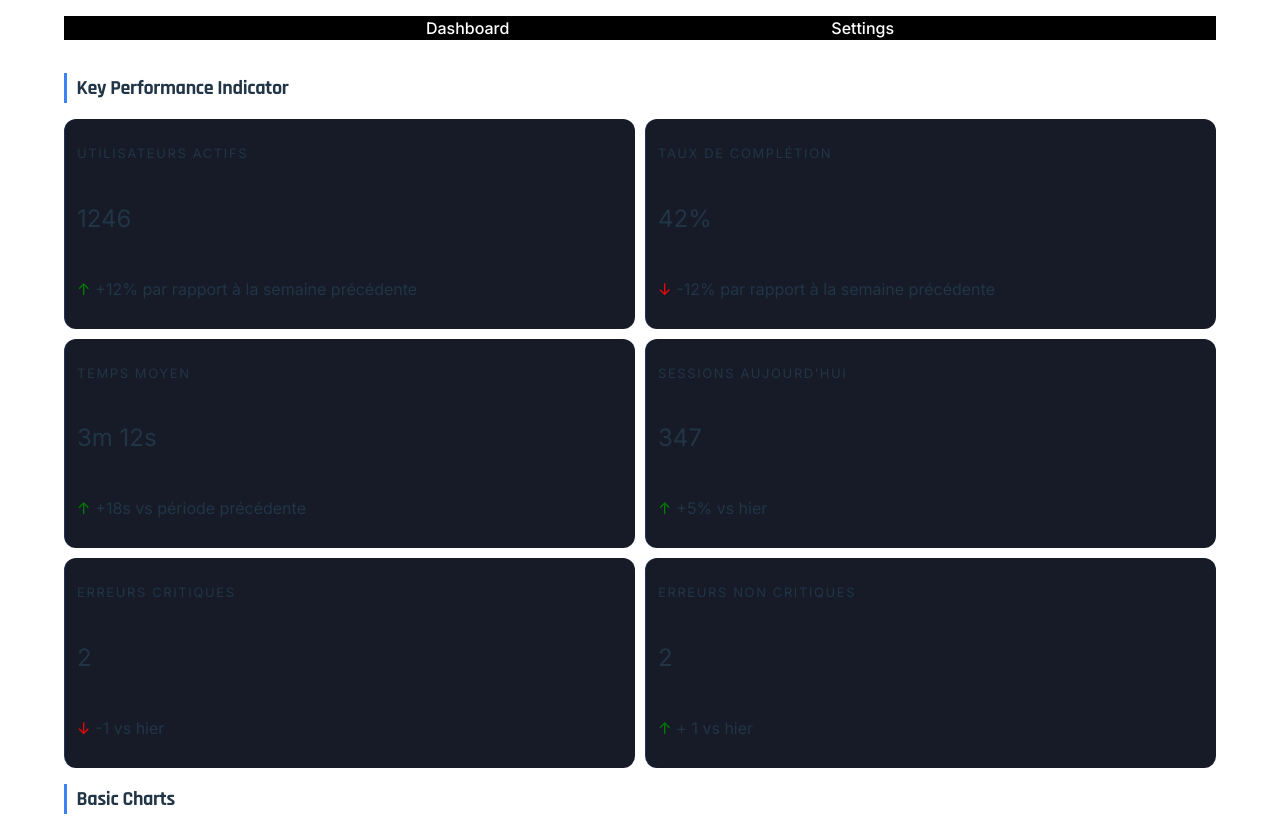
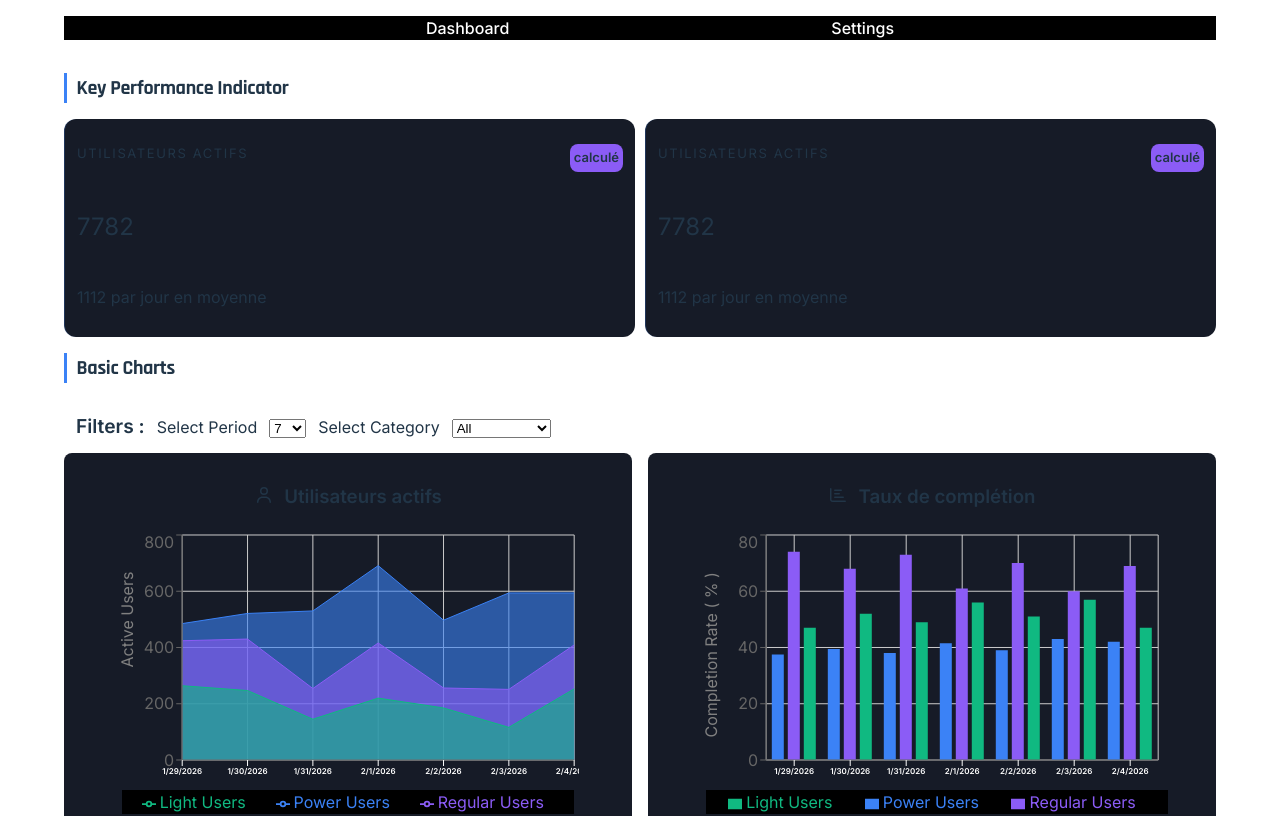
Before and after one commit to MonkeyClem/dashboard-react-ts, a React (Vite) app: page /dashboard in a window 1280 px wide. Shown: the top 816 px of the page. Built offline with nearby package versions, Linux system fonts and the light colour scheme.

Commit message:
feat(kpi) : Partial switch from hardcoded data to a more realistic mock
- Introducing the buildKpis function, which will group the functions
  used to build each KPI
- Introducing the buildActiveUsersKpi function
- Add styled badge to distinguish mocked KPIs from hardcoded ones

```diff
--- a/src/features/dashboard/components/KpiCard/KpiCard.module.css
+++ b/src/features/dashboard/components/KpiCard/KpiCard.module.css
@@ -8,11 +8,25 @@
     border-left: 0.1rem solid rgba(59, 130, 246, 0.25);
 }
 
+.kpiCardLabelAndBadgeContainer{
+    display: flex;
+    justify-content: space-between;
+}
+
 .kpiCardLabel{
     text-transform: uppercase;
     letter-spacing: 0.1rem;
     font-size: small;
 }
+
+.badge {
+    padding: 0.25rem;
+    border-radius: 8px;
+    font-weight: bold;
+    font-size: small;
+}
+.badge--calculated { background-color: #8B5CF6; }
+.badge--estimated  { background-color: #3B82F6; }
 
 .kpiCardValue {
     font-size: 1.5rem;
@@ -25,10 +39,10 @@
     gap: 5px;
 }
 
-.kpiPositiveIndicator{
+/* .kpiPositiveIndicator{
     color: green;
 }
 
 .kpiNegativeIndicator{
     color : red
-}
+} */
--- a/src/features/dashboard/components/KpiCard/KpiCard.tsx
+++ b/src/features/dashboard/components/KpiCard/KpiCard.tsx
@@ -1,22 +1,31 @@
 import styles from "./KpiCard.module.css";
 
-interface KpiCardProps {
+export type KpiProvenance = "calculated" | "estimated"
+export interface KpiCardProps {
+  id: number,
   label: string;
   value: string | number;
   hint?: string;
+  provenance: KpiProvenance
 }
 
-export default function KpiCard({ label, value, hint }: KpiCardProps) {
+export default function KpiCard({ label, value, hint, provenance }: KpiCardProps) {
 
   const indicator = hint?.startsWith("+") ? "↑" : "↓";
+  const badgeLabel = provenance === "calculated" ? "calculé" : "estimé"
 
   return (
     <div className={styles.kpiCard}>
-      <p className={styles.kpiCardLabel}>{label}</p>
+      <div className={styles.kpiCardLabelAndBadgeContainer}>
+          <p className={styles.kpiCardLabel}>{label}</p>
+          <p className={`${styles.badge} ${styles[`badge--${provenance}`]}`}>
+            {badgeLabel}
+          </p>
+      </div>
       <p className={styles.kpiCardValue}>{value}</p>
       {hint ? (
         <div className={styles.kpiCardHint}>
-          <span className={indicator === "↑" ? styles.kpiPositiveIndicator : styles.kpiNegativeIndicator}>{indicator}</span>
+          {/* <span className={indicator === "↑" ? styles.kpiPositiveIndicator : styles.kpiNegativeIndicator}>{indicator}</span> */}
           <p> {hint}</p>
         </div>
       ) : null}
--- /dev/null
+++ b/src/features/dashboard/components/KpiCard/KpiCardUtils.ts
@@ -0,0 +1,31 @@
+import type { ActiveUsersTrendPoint } from "../../../../shared/types/analytics";
+import type { Category, PeriodDays } from "../../../../shared/types/filters";
+import type { KpiCardProps } from "./KpiCard";
+
+export const buildActiveUsersKpi = (
+    activeUsersTrend : ActiveUsersTrendPoint[],
+    category : Category,
+    period : PeriodDays) : KpiCardProps => {
+    const activeUsers = activeUsersTrend.map((data) => {
+      switch (category) {
+        case "lightUsers" :
+          return data.lightUsers;
+        case "regularUsers":
+          return data.regularUsers
+        case "powerUsers" :
+          return data.powerUsers;
+        default:
+          return data.powerUsers + data.lightUsers + data.regularUsers;
+      }
+    }).reduce((prev, curr) => prev + curr , 0)
+
+    const activeUsersMean = activeUsers / period
+
+    return {
+      id : 1,
+      label : "Utilisateurs Actifs",
+      value : activeUsers,
+      hint: `${activeUsersMean.toFixed(0)} par jour en moyenne`,
+      provenance: "calculated"
+    }
+}
--- a/src/features/data/utils.ts
+++ b/src/features/data/utils.ts
@@ -15,7 +15,12 @@ export const createMockTrendData = (period : PeriodDays) : ActiveUsersTrendPoint
 
             for(let i = period; i >= 1; i --){
                 const dayIndex = createFakeUsersActivity(dayCount)
-                const newObject : ActiveUsersTrendPoint = {dayIndex : dayIndex.toLocaleDateString(),  powerUsers: randomBetween(750, 1500) , regularUsers: randomBetween(400, 950), lightUsers: randomBetween(200, 750)}
+                const newObject : ActiveUsersTrendPoint = {
+                                            dayIndex : dayIndex.toLocaleDateString(),
+                                            powerUsers: Number((randomBetween(750, 1500) / 2).toFixed(0)),
+                                            regularUsers: Number((randomBetween(400, 950) / 2).toFixed(0)),
+                                            lightUsers: Number((randomBetween(200, 750) / 2).toFixed(0))
+                                        }
                 mockedTrendData.push(newObject)
                 dayCount -= 1
             }
@@ -37,7 +42,7 @@ export const createMockCompletionRateData = (period : PeriodDays) : CompletionRa
 
     for(let i = period; i >= 1; i--){
         const dayIndex = createFakeUsersActivity(dayCount)
-        const newObject : CompletionRatePoint = {dayIndex : dayIndex.toLocaleDateString(), powerUsers: randomBetween(75, 90) , regularUsers: randomBetween(60, 75), lightUsers: randomBetween(45, 60)}
+        const newObject : CompletionRatePoint = {dayIndex : dayIndex.toLocaleDateString(), powerUsers: randomBetween(75, 90) / 2 , regularUsers: randomBetween(60, 75), lightUsers: randomBetween(45, 60)}
         mockedCompletionRateData.push(newObject)
         dayCount -= 1
     }
--- a/src/pages/DashboardPage/DashboardPage.tsx
+++ b/src/pages/DashboardPage/DashboardPage.tsx
@@ -1,5 +1,5 @@
 import { useMemo, useState } from "react";
-import KpiCard from "../../features/dashboard/components/KpiCard/KpiCard";
+import KpiCard, { type KpiCardProps } from "../../features/dashboard/components/KpiCard/KpiCard";
 import styles from "./DashboardPage.module.css";
 import FiltersBar from "../../features/dashboard/components/FiltersBar/FiltersBar";
 import type { PeriodDays, Category } from "../../shared/types/filters";
@@ -8,6 +8,8 @@ import DashboardChartCard from '../../features/dashboard/components/ChartCard/Da
 import CompletionRateChart from "../../features/dashboard/components/charts/CompletionRateChart";
 import { createMockCompletionRateData, createMockTrendData } from "../../features/data/utils";
 import { ActiveUsersAreaChart } from "../../features/dashboard/components/charts/ActiveUsersAreaChart";
+import type { ActiveUsersTrendPoint } from "../../shared/types/analytics";
+import { buildActiveUsersKpi } from "../../features/dashboard/components/KpiCard/KpiCardUtils";
 
 export type kpiMockType = {
   id: number;
@@ -18,14 +20,31 @@ export type kpiMockType = {
 
 export type tickInterval = 0 | 4 | 12
 
-const mockedData: kpiMockType[] = [
-  { id: 1, label: "Utilisateurs actifs", value: 1246, hint: "+12% par rapport à la semaine précédente"},
-  { id: 2, label: "Taux de complétion", value: "42%", hint: "-12% par rapport à la semaine précédente"},
-  { id: 3, label: "Temps moyen", value: "3m 12s", hint: "+18s vs période précédente"},
-  { id: 4, label: "Sessions aujourd’hui", value: 347, hint: "+5% vs hier",},
-  { id: 5, label: "Erreurs critiques", value: 2, hint: "-1 vs hier" },
-  { id: 6, label: "Erreurs non critiques", value: 2, hint: "+ 1 vs hier" },
-];
+// const mockedData: kpiMockType[] = [
+//   { id: 1, label: "Utilisateurs actifs", value: 1246, hint: "+12% par rapport à la semaine précédente"},
+//   { id: 2, label: "Taux de complétion", value: "42%", hint: "-12% par rapport à la semaine précédente"},
+//   { id: 3, label: "Temps moyen", value: "3m 12s", hint: "+18s vs période précédente"},
+//   { id: 4, label: "Sessions aujourd’hui", value: 347, hint: "+5% vs hier",},
+//   { id: 5, label: "Erreurs critiques", value: 2, hint: "-1 vs hier" },
+//   { id: 6, label: "Erreurs non critiques", value: 2, hint: "+ 1 vs hier" },
+// ];
+
+
+
+
+const buildKpis = (
+    activeUsersTrend : ActiveUsersTrendPoint[],
+    category : Category,
+    period : PeriodDays) : KpiCardProps[] => {
+
+    const activeUsersKpi = buildActiveUsersKpi(activeUsersTrend, category, period)
+
+    return [
+      activeUsersKpi,
+      activeUsersKpi
+    ]
+}
+
 
 
 
@@ -62,15 +81,19 @@ export default function DashboardPage() {
     [period]
   );
 
+  const kpis = buildKpis(mockedActiveUsersTrendData, category, period)
+
   return (
     <>
       <h2 id="dashboardKpiSection" className="title">Key Performance Indicator</h2>
       <div className={styles.dashboardKpiContainer}>
-        {mockedData.map((data) => (
+        {kpis.map((data) => (
           <KpiCard
+            id={data.id}
             label={data.label}
             value={data.value}
             hint={data.hint}
+            provenance={data.provenance}
             key={data.id}
           />
         ))}
--- /dev/null
+++ b/src/shared/types/filters.ts
@@ -0,0 +1,2 @@
+export type Category = "all" | "powerUsers" | "regularUsers" | "lightUsers";
+export type PeriodDays = 7 | 30 | 90 ;
```
